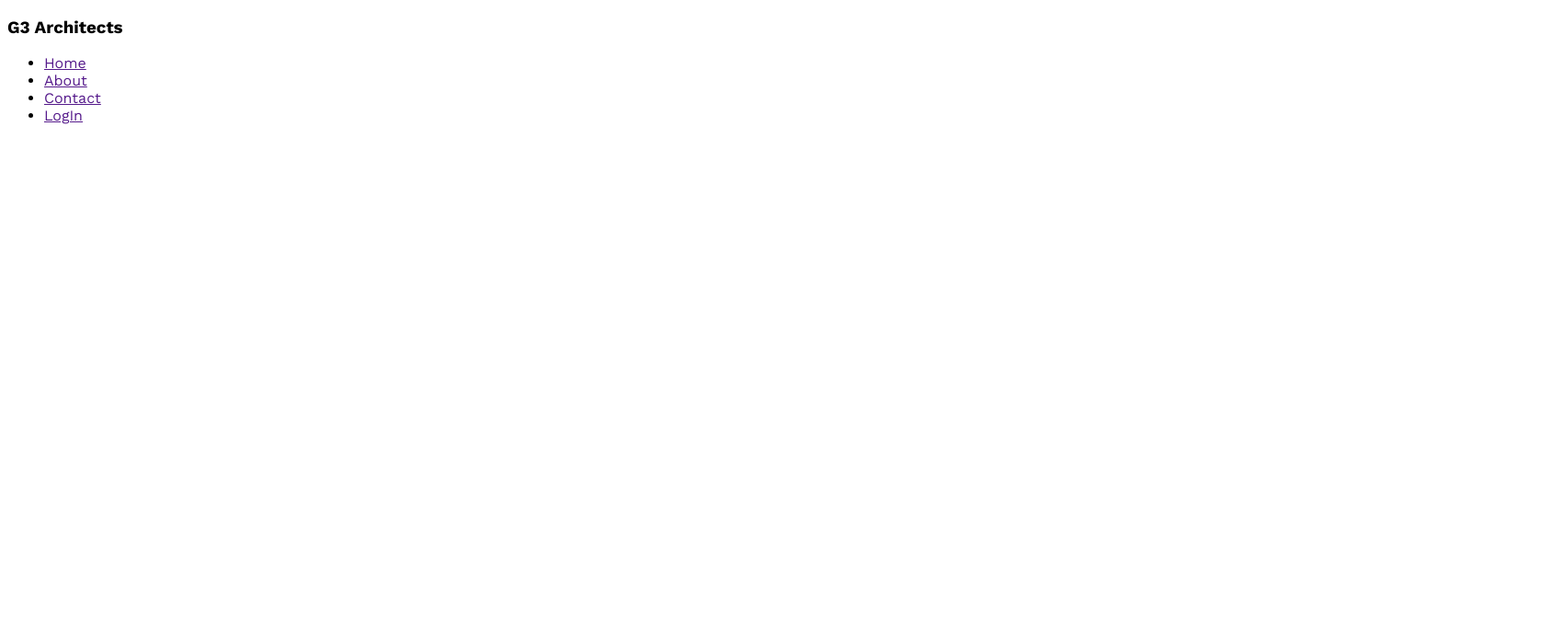
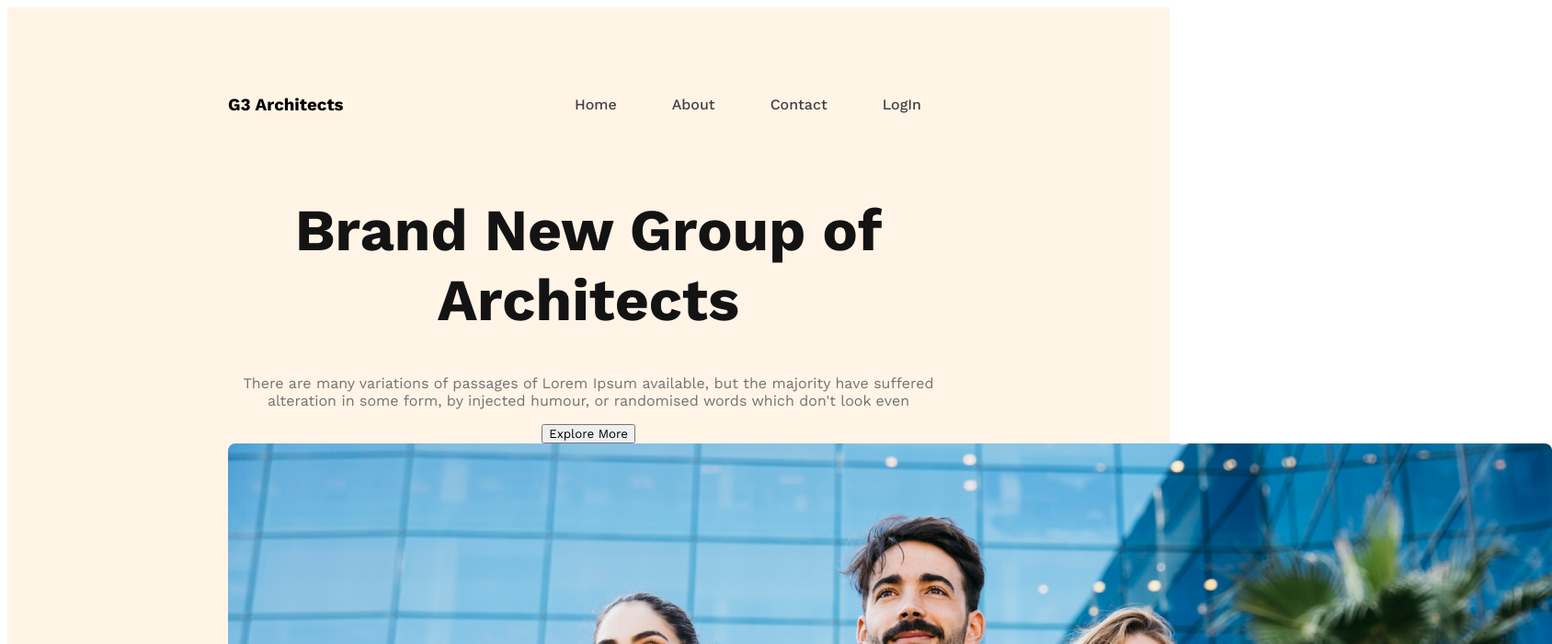
Before and after one commit to sajjadujjamanemon09/g3-architects-website, a plain HTML site: page index.html in a window 1280 px wide. Shown: the top 700 px of the page at 92% size, 1688 px wide, since content can reach past the window. Drawn offline with nearby package versions, Linux system fonts and the light colour scheme.

Commit message:
banner content added

```diff
--- a/index.html
+++ b/index.html
@@ -1,15 +1,17 @@
 <!DOCTYPE html>
 <html lang="en">
+
 <head>
     <meta charset="UTF-8">
     <meta name="viewport" content="width=device-width, initial-scale=1.0">
     <title>G3 Architects</title>
-    <link rel="stylesheet" href="styles/architecct.css">
+    <link rel="stylesheet" href="styles/architect.css">
 </head>
+
 <body>
     <header>
         <nav>
-            <h3>G3 Architects</h3>
+            <h3 class="nav-title">G3 Architects</h3>
             <ul>
                 <li><a href="">Home</a></li>
                 <li><a href="">About</a></li>
@@ -17,6 +19,17 @@
                 <li><a href="">LogIn</a></li>
             </ul>
         </nav>
+
+        <div class="banner">
+            <div class="banner-content">
+                <h1 class="banner-title">Brand New Group of Architects</h1>
+                <p class="banner-description">There are many variations of passages of Lorem Ipsum available, but the
+                    majority have suffered alteration in some form, by injected humour, or randomised words which don't
+                    look even</p>
+                <button class="btn-primary">Explore More</button>
+            </div>
+            <img src="./images/banner.png" alt="">
+        </div>
 
     </header>
 
@@ -30,4 +43,5 @@
 
     </footer>
 </body>
+
 </html>
--- a/styles/architecct.css
+++ /dev/null
@@ -1,8 +0,0 @@
-/* work sans font form Google */
-@import url('https://fonts.googleapis.com/css2?family=Lato:wght@700&family=Open+Sans:wght@800&family=Work+Sans:wght@400;500;600;700;800&display=swap');
-
-* {
-    font-family: 'Lato', sans-serif;
-    font-family: 'Open Sans', sans-serif;
-    font-family: 'Work Sans', sans-serif;
-}
--- /dev/null
+++ b/styles/architect.css
@@ -0,0 +1,63 @@
+/* work sans font form Google */
+@import url('https://fonts.googleapis.com/css2?family=Lato:wght@700&family=Open+Sans:wght@800&family=Work+Sans:wght@400;500;600;700;800&display=swap');
+
+/* shared style */
+.btn-primary{
+
+}
+
+* {
+    font-family: 'Lato', sans-serif;
+    font-family: 'Open Sans', sans-serif;
+    font-family: 'Work Sans', sans-serif;
+}
+
+/* header style */
+header {
+    background: rgba(255, 144, 14, 0.10);
+    padding: 50px 240px;
+}
+
+nav {
+    display: flex;
+    justify-content: space-between;
+    align-items: center;
+}
+
+nav-title {
+    font-size: 3rem;
+    font-weight: 700;
+    color: #131313;
+}
+
+nav>ul {
+    display: flex;
+}
+
+nav li {
+    list-style: none;
+    margin: 30px;
+    font-weight: 500;
+    font-size: 1rem;
+}
+
+nav li a {
+    text-decoration: none;
+    color: #424242;
+}
+
+/* banner styles */
+.banner-content{
+    max-width: 800px;
+    text-align: center;
+    margin: 0 auto;
+}
+.banner-title{
+    font-size: 4rem;
+    font-weight: 700;
+    color: #131313;
+}
+
+.banner-description{
+    color: #727272;
+}
```
